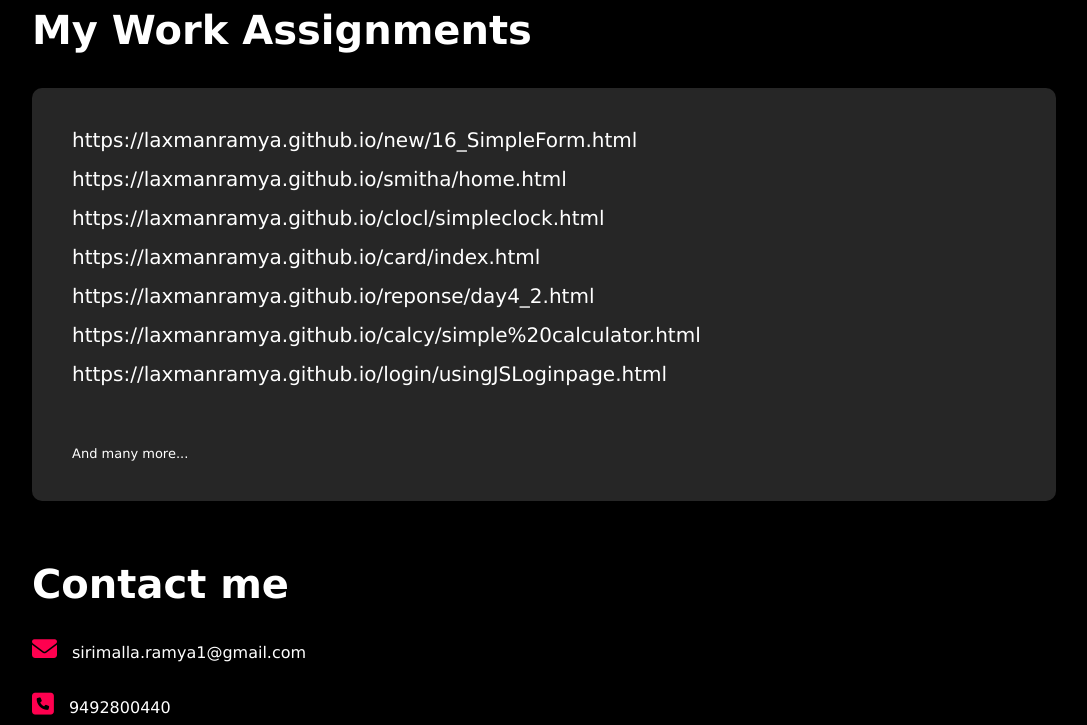
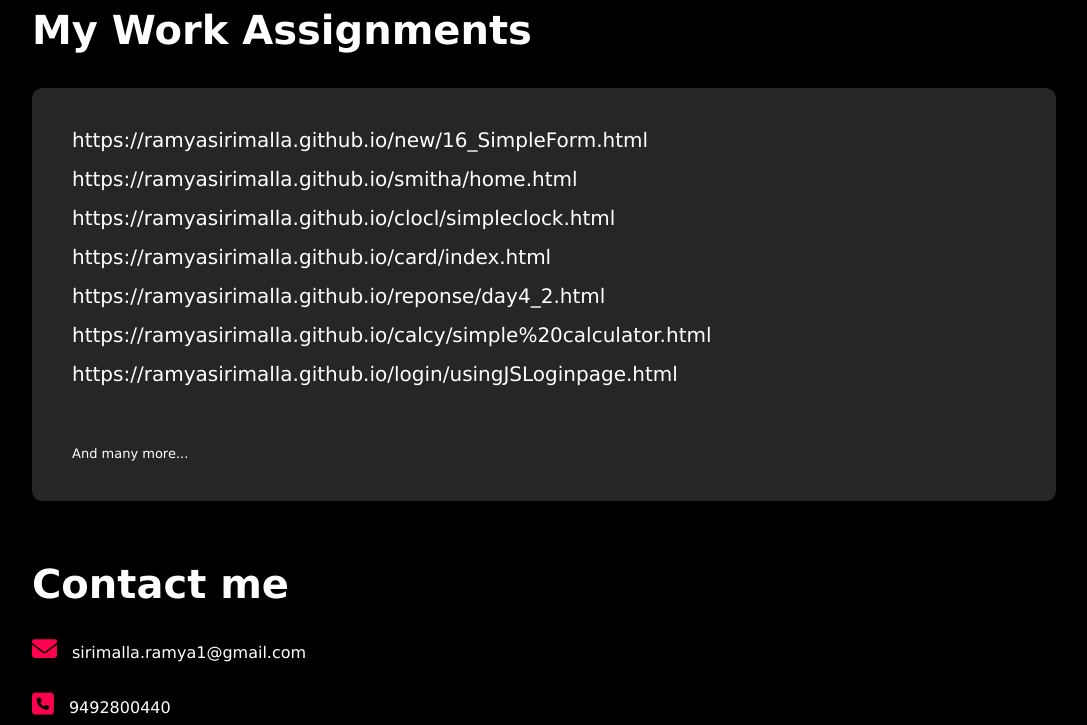
Before and after one commit to RamyaSirimalla/Ramya-portfolio, a plain HTML site: page index.html in a window 1280 px wide. Shown: the part 2060-2785 px from the top of the page, without its empty margins (96-1183 px from the left). Drawn offline with Linux system fonts and the light colour scheme.

Commit message:
Commit username changes in URL's

```diff
--- a/index.html
+++ b/index.html
@@ -115,22 +115,22 @@
             <div class="work-list">
                 <div>
                     <a href="https://ramyasirimalla.github.io/new/16_SimpleForm.html" target="_blank">
-                        https://laxmanramya.github.io/new/16_SimpleForm.html</a>
+                        https://ramyasirimalla.github.io/new/16_SimpleForm.html</a>
                     <br><br>
                     <a href="https://ramyasirimalla.github.io/smitha/home.html"
-                        target="_blank">https://laxmanramya.github.io/smitha/home.html</a><br><br>
+                        target="_blank">https://ramyasirimalla.github.io/smitha/home.html</a><br><br>
                     <a href="https://ramyasirimalla.github.io/clocl/simpleclock.html"
-                        target="_blank">https://laxmanramya.github.io/clocl/simpleclock.html</a>
+                        target="_blank">https://ramyasirimalla.github.io/clocl/simpleclock.html</a>
                     <br><br>
                     <a href="https://ramyasirimalla.github.io/card/index.html" target="_blank">
-                        https://laxmanramya.github.io/card/index.html</a><br><br>
+                        https://ramyasirimalla.github.io/card/index.html</a><br><br>
                     <a href="https://ramyasirimalla.github.io/reponse/day4_2.html"
-                        target="_blank">https://laxmanramya.github.io/reponse/day4_2.html</a><br><br>
+                        target="_blank">https://ramyasirimalla.github.io/reponse/day4_2.html</a><br><br>
                     <a href="https://ramyasirimalla.github.io/calcy/simple%20calculator.html"
-                        target="_blank">https://laxmanramya.github.io/calcy/simple%20calculator.html</a><br><br>
+                        target="_blank">https://ramyasirimalla.github.io/calcy/simple%20calculator.html</a><br><br>
 
                     <a href="https://ramyasirimalla.github.io/login/usingJSLoginpage.html" target="_blank">
-                        https://laxmanramya.github.io/login/usingJSLoginpage.html</a><br><br>
+                        https://ramyasirimalla.github.io/login/usingJSLoginpage.html</a><br><br>
 
                     <br>
                     <br><br>
```
